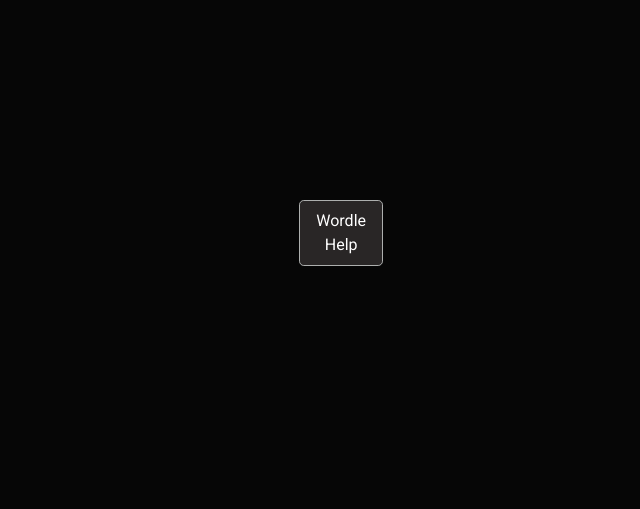
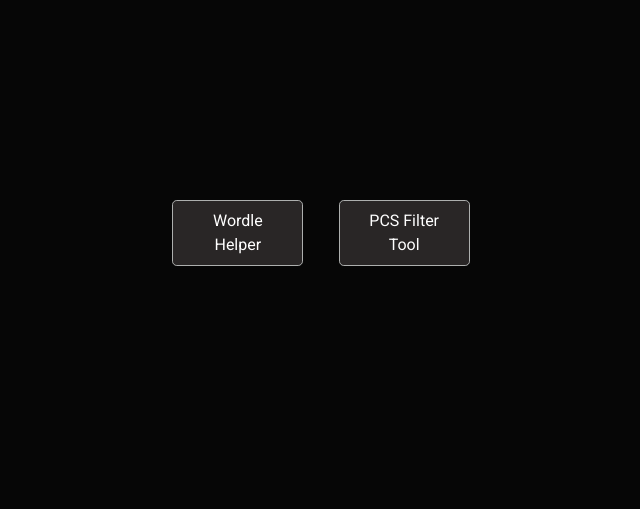
Before and after one commit to Cheeseycube/josephroussos.dev, a Flask app: page / in a window 1280 px wide. Shown: the part 210-719 px from the top of the page, without its empty margins (319-959 px from the left). Run offline with Flask 3, Linux system fonts and the light colour scheme; some libraries are stand-ins or nearby versions.

Commit message:
Cycling update, also added button to home page

```diff
--- a/templates/index.html
+++ b/templates/index.html
@@ -45,7 +45,10 @@
             <div class="row justify-content-center">
                 <!-- TODO: Add chess button back once it is done being refactored -->
                 <div class="col-xs-12 col-sm-6">
-                    <a class="btn btn-dark btn-lg" href="{{ url_for('wordle') }}" role="button">Wordle Help</a>
+                    <a class="btn btn-dark btn-lg" href="{{ url_for('wordle') }}" role="button">Wordle Helper</a>
+                </div>
+                <div class="col-xs-12 col-sm-6">
+                    <a class="btn btn-dark btn-lg" href="{{ url_for('cycling_home') }}" role="button">PCS Filter Tool</a>
                 </div>
             </div>
         </div>
```
